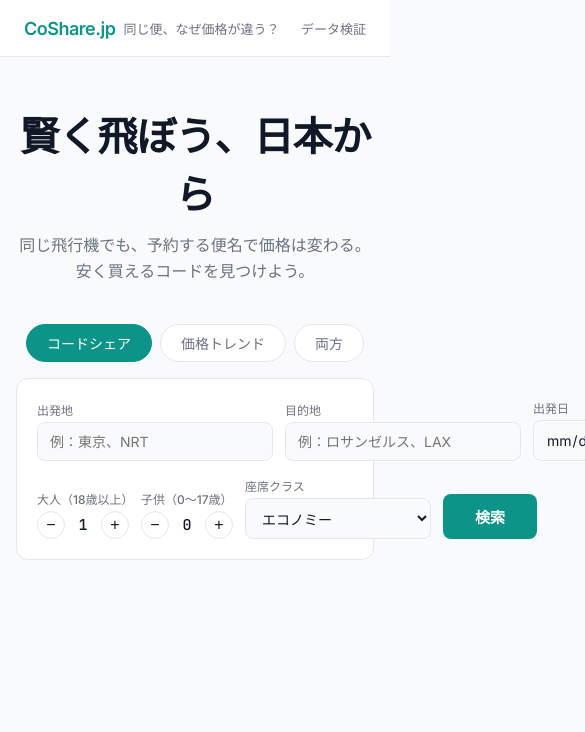
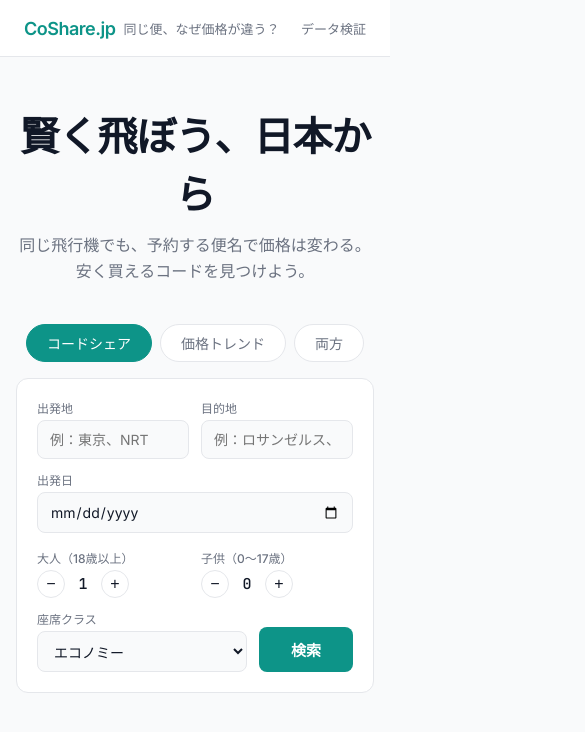
Before and after one commit to nosfer4tu/coshare, a React (Vite) app in the folder frontend/: page / in a window 390 px wide. Shown: the top 732 px of the page, 585 px wide, since content can reach past the window. Built offline with nearby package versions, Linux system fonts and the light colour scheme.

Commit message:
fix: stop the search bar and flight card summary overflowing at mobile widths
The search row and card summary now wrap. At 1280px the geometry of 406 measured elements is unchanged.

```diff
--- a/frontend/src/components/results/FlightCard.css
+++ b/frontend/src/components/results/FlightCard.css
@@ -7,6 +7,7 @@
 
 .flight-card__summary {
     display: flex;
+    flex-wrap: wrap;
     justify-content: space-between;
     align-items: center;
     gap: 16px;
--- a/frontend/src/components/search/SearchBar.css
+++ b/frontend/src/components/search/SearchBar.css
@@ -10,6 +10,7 @@
 
 .search-bar__row {
     display: flex;
+    flex-wrap: wrap;
     gap: 12px;
     align-items: flex-end;
 }
@@ -18,7 +19,8 @@
     display: flex;
     flex-direction: column;
     gap: 4px;
-    flex: 1;
+    flex: 1 1 150px;
+    min-width: 0;
 }
 
 .search-bar__label {
@@ -28,6 +30,7 @@
 }
 
 .search-bar__input {
+    max-width: 100%;
     padding: 10px 12px;
     border: 1px solid var(--color-border);
     border-radius: 8px;
@@ -79,6 +82,7 @@
 }
 
 .search-bar__select {
+    max-width: 100%;
     padding: 10px 12px;
     border: 1px solid var(--color-border);
     border-radius: 8px;
```
